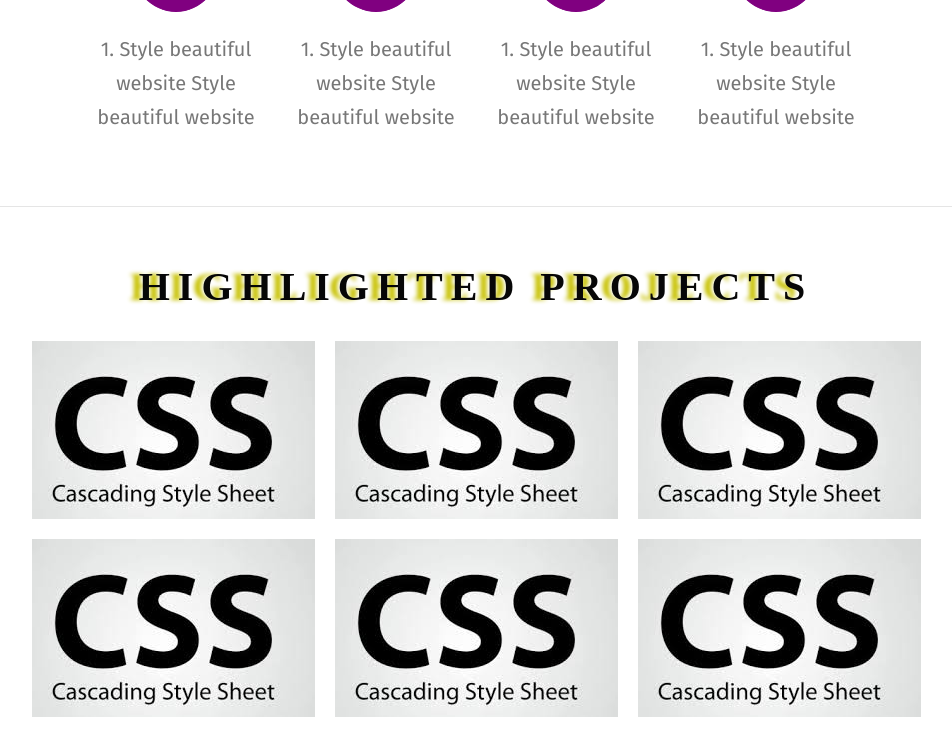
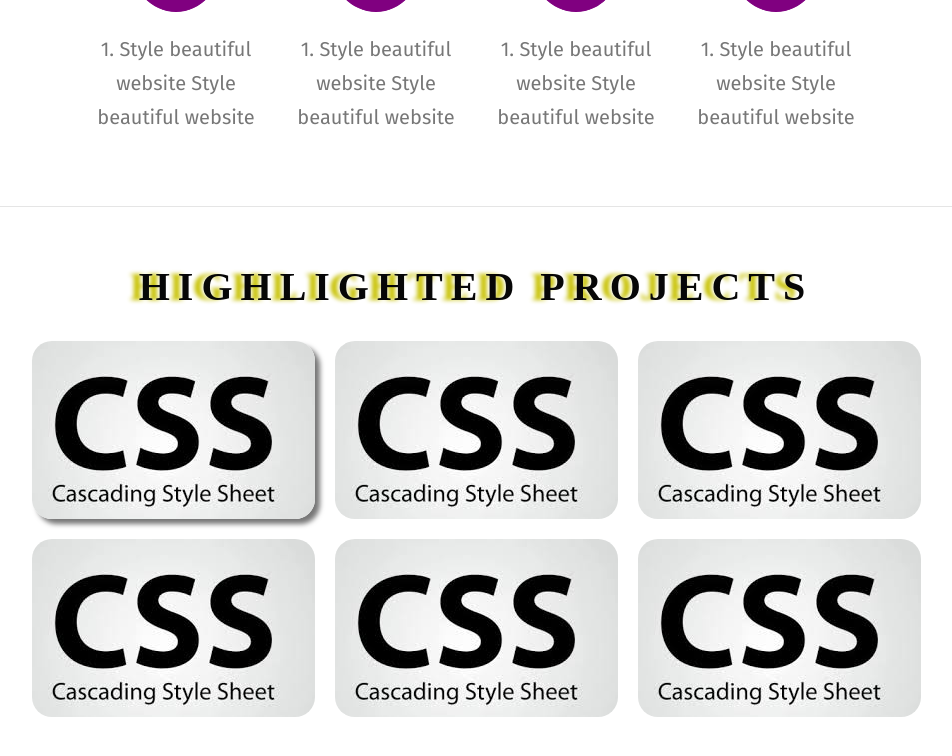
Before and after one commit to YakubuAmidu/portfolio3, a React (Create React App) app: page /portfolio in a window 1280 px wide. In both pictures the pointer is over the picture 337 px from the left and 945 px from the top of the page. Shown: the part 515-1271 px from the top of the page, without its empty margins (164-1116 px from the left). Built offline with nearby package versions, Linux system fonts and the light colour scheme.

Commit message:
Initial commit

```diff
--- a/src/components/App.css
+++ b/src/components/App.css
@@ -208,4 +208,10 @@ body {
 
 .cssone {
   margin: 10px;
+  border-radius: 20px;
 }
+
+.cssone:hover {
+  box-shadow: 5px 5px 5px 0px;
+  transition: 0.7s ease-out;
+}
```
